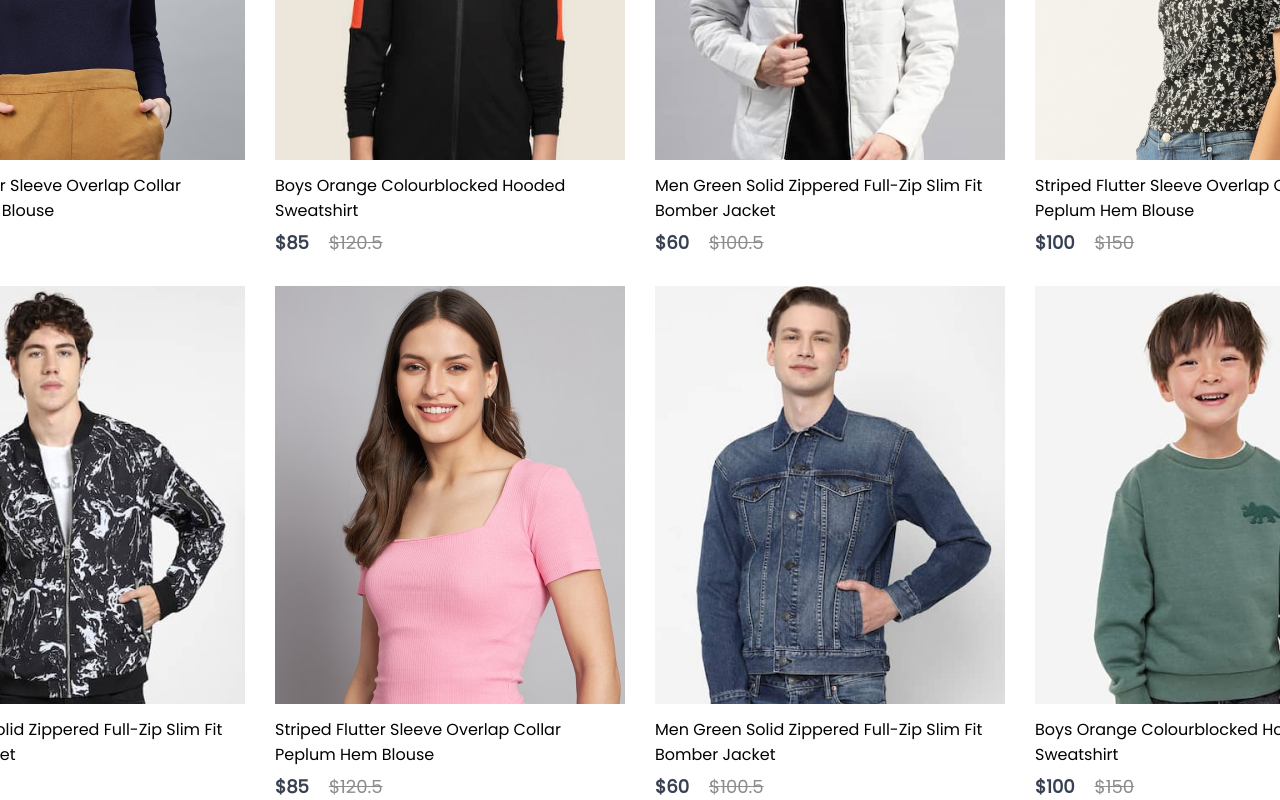
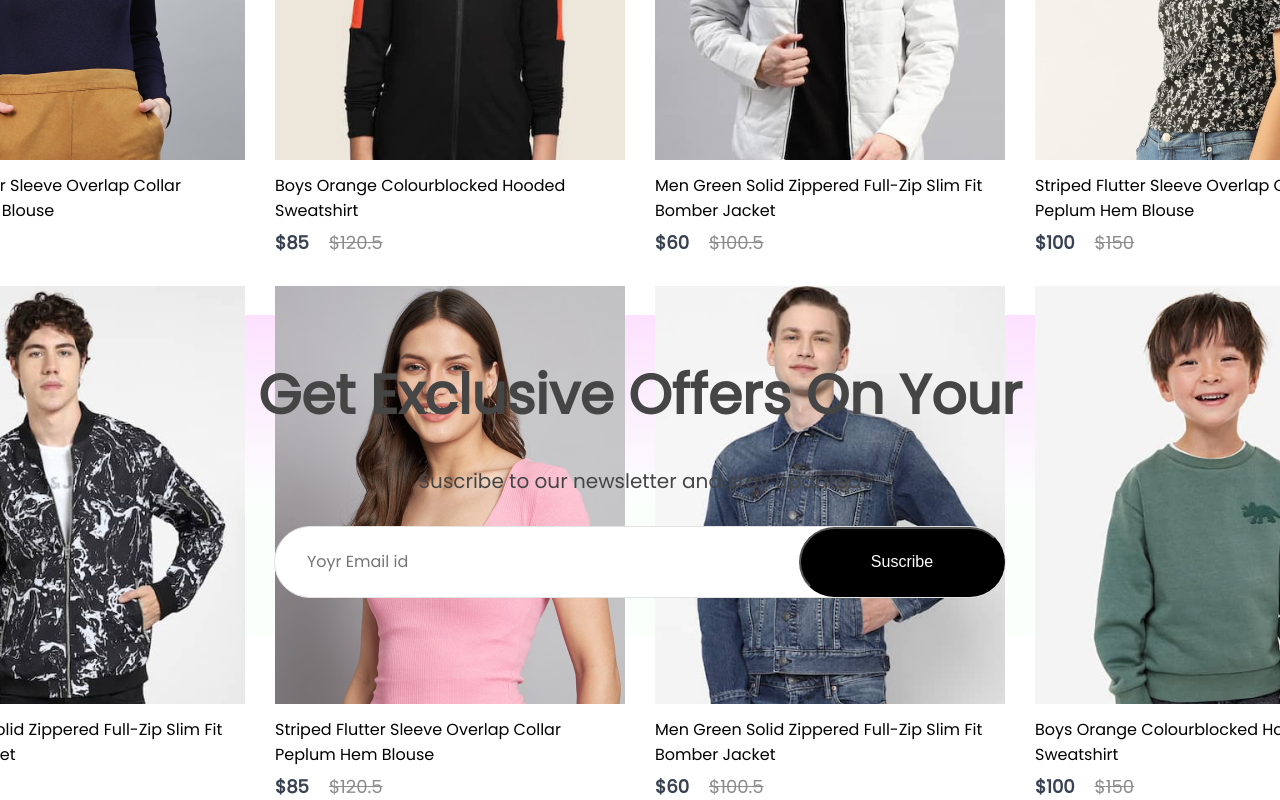
Before and after one commit to Anand15154/E-commerce-website, a React (Create React App) app: page / in a window 1280 px wide. Shown: the part 2652-3452 px from the top of the page. Built offline with nearby package versions, Linux system fonts and the light colour scheme; a web font is replaced by a local one.

Commit message:
Newsletter added to main site frontend

```diff
--- /dev/null
+++ b/src/Components/NewsLetter/NewLetter.css
@@ -0,0 +1,56 @@
+.newsletter{
+    width: 65%;
+    height: 40vh;
+    display: flex;
+    flex-direction: column;
+    align-items: center;
+    justify-content: center;
+    margin: auto;
+    padding: 0px 140px;
+    margin-bottom: 150px;
+    background: linear-gradient(180deg,#fde1ff 0%, #e1ffea22 60%);
+    gap: 30px;
+
+}
+
+.newsletter h1{
+    color: #454545;
+    font-size: 55px;
+    font-weight: 600;
+}
+.newsletter p{
+    color: #454545;
+    font-size: 20px;
+
+}
+
+.newsletter div{
+    display: flex;
+    align-items: center;
+    justify-content: space-between;
+    background: white;
+    width: 730px;
+    height: 70px;
+    border-radius: 80px;
+    border: 1px solid #e3e3e3;
+}
+.newsletter input{
+    width: 500px;
+    margin-left: 30px;
+    border: none;
+    outline: none;
+    color: #616161;
+    font-family: Poppins;
+    font-size: 16px;
+
+}
+.newsletter div button{
+    width: 210px;
+    height: 70px;
+    border-radius:80px ;
+    background: black;
+    color: white;
+    font-size: 16px;
+    cursor: pointer;
+
+}
--- /dev/null
+++ b/src/Components/NewsLetter/NewLetter.jsx
@@ -0,0 +1,19 @@
+import React from 'react'
+import './NewLetter.css'
+
+const NewLetter = () => {
+  return (
+    <div className='newsletter'>
+        <h1>Get Exclusive Offers On Your</h1>
+        <p>Suscribe to our newsletter and stay updated</p>
+        <div>
+            <input type="email" placeholder='Yoyr Email id' />
+            <button>Suscribe</button>
+        </div>
+
+
+    </div>
+  )
+}
+
+export default NewLetter
--- a/src/Pages/Shop.jsx
+++ b/src/Pages/Shop.jsx
@@ -4,6 +4,7 @@ import Hero from '../Components/Hero/Hero';
 import Popular from '../Components/Popular/Popular'
 import Offers from '../Components/Offers/Offers';
 import NewCollections from '../Components/NewCollections/NewCollections';
+import NewLetter from '../Components/NewsLetter/NewLetter';
 
 const Shop = () => {
   return (
@@ -12,6 +13,7 @@ const Shop = () => {
     <Popular/>
     <Offers/>
     <NewCollections/>
+    <NewLetter/>
 
 
     </div>
```
